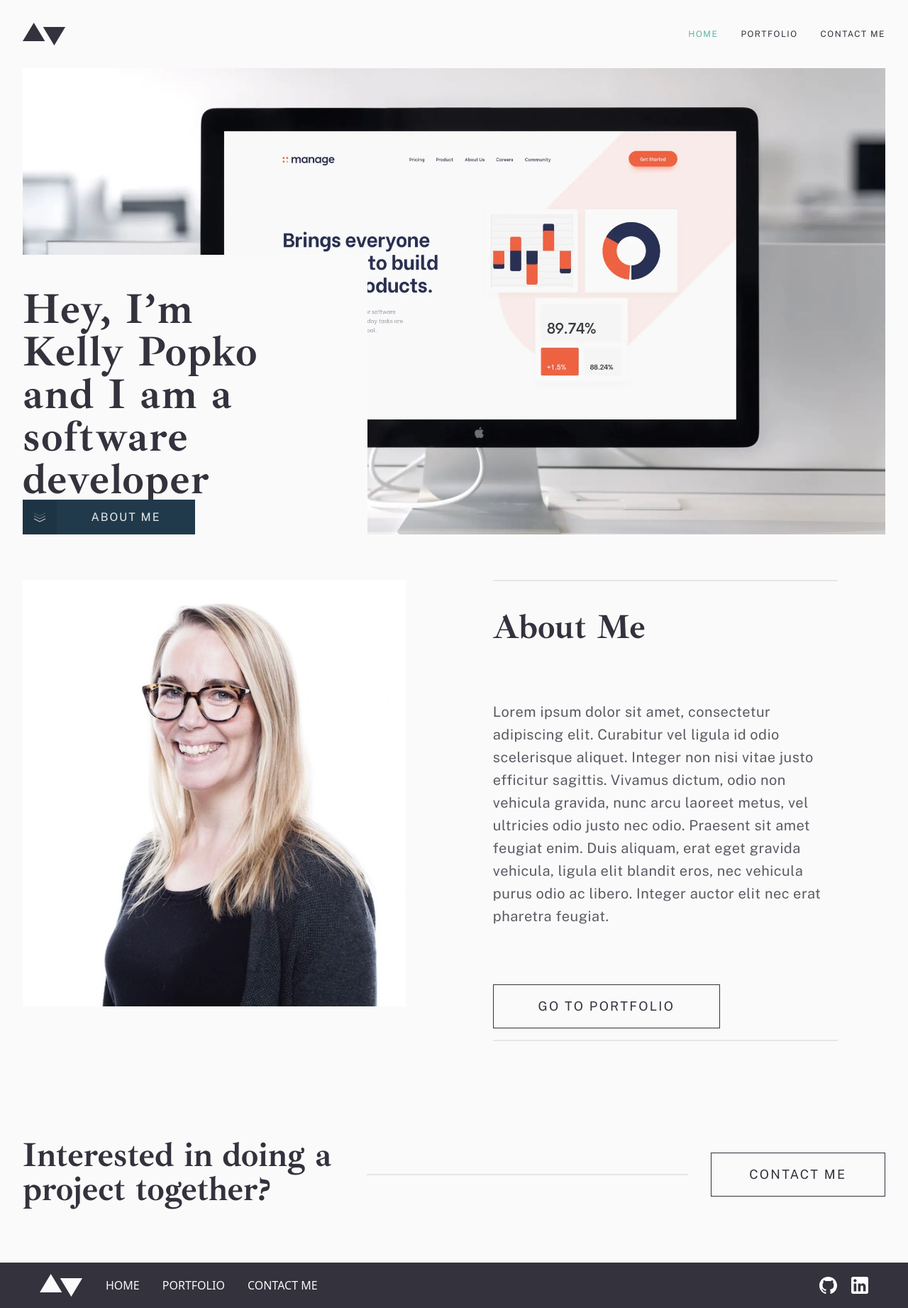
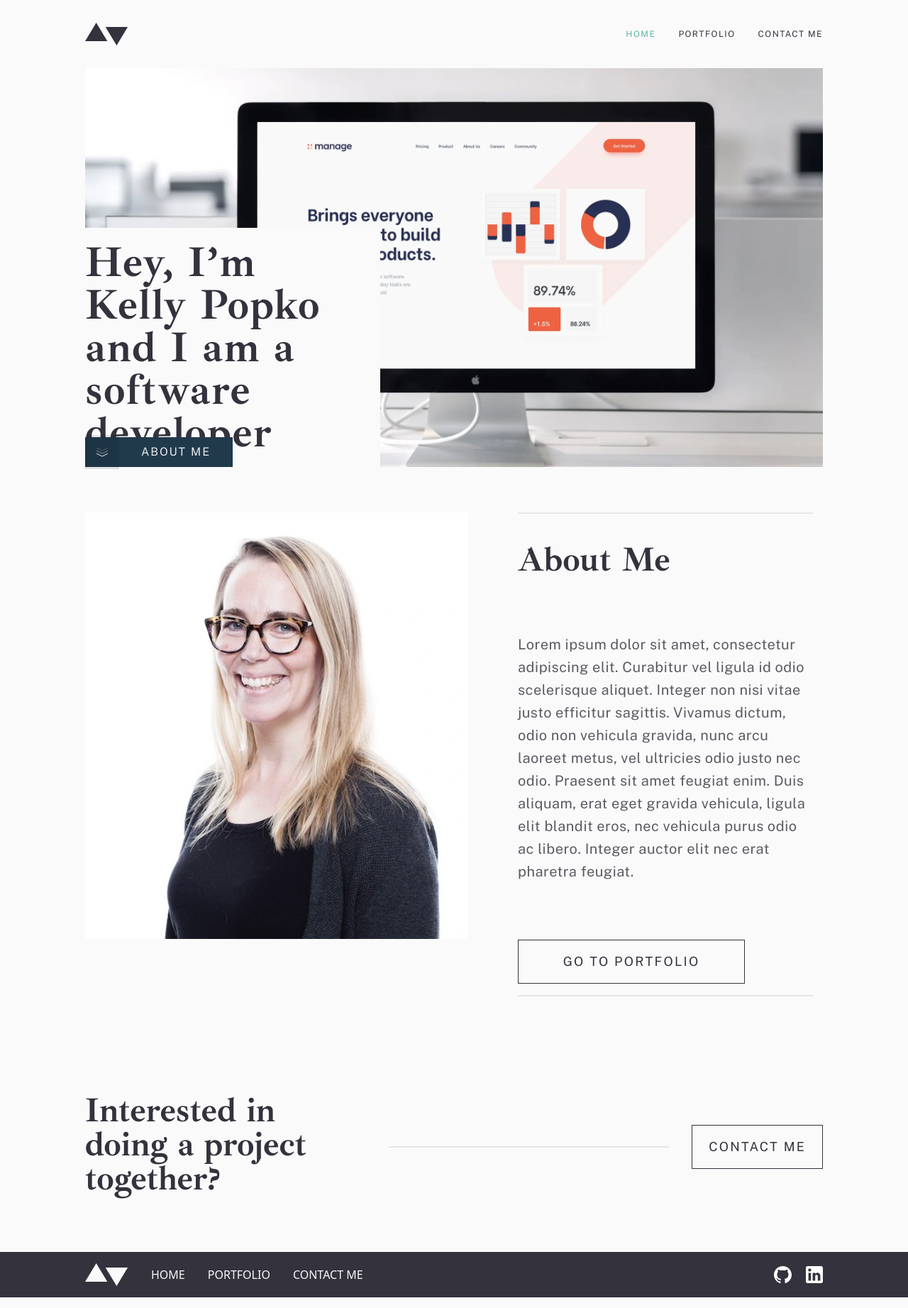
Before and after one commit to kellyky/Portfolio, a React (Vite) app: page / in a window 1280 px wide. Shown: the whole page at 71% size. Built offline with nearby package versions, Linux system fonts and the light colour scheme.

Commit message:
[wip] Broaden horizontal content padding on desktop

```diff
--- a/src/components/Contact/Contact.jsx
+++ b/src/components/Contact/Contact.jsx
@@ -9,6 +9,7 @@ export default function Contact () {
         flex-col
         items-center
         md:flex-row
+        lg:px-30
       '
     >
       <h2 className='font-ibarra font-bold
--- a/src/components/Footer/Footer.jsx
+++ b/src/components/Footer/Footer.jsx
@@ -4,7 +4,7 @@ import { LinkedIn } from '../../assets/icons/LinkedIn'
 
 export default function Footer () {
   return (
-    <footer className='bottom-0 p-12 md:p-4 gap-8
+    <footer className='bottom-0 p-12 md:p-4 gap-8 lg:px-20
       flex flex-col md:flex-row items-center justify-between
       bg-greyish-dark-blue text-very-light-grey'
     >
--- a/src/components/Header/Header.jsx
+++ b/src/components/Header/Header.jsx
@@ -10,7 +10,7 @@ export default function Header () {
 
   return (
     <header className='sticky top-0 z-3 flex justify-between items-center
-      p-8 md:py-8 lg:py-8 bg-very-light-grey'
+      p-8 md:py-8 lg:py-8 bg-very-light-grey lg:px-30'
     >
       <div>
         <Logo />
--- a/src/pages/LandingPage.jsx
+++ b/src/pages/LandingPage.jsx
@@ -8,7 +8,7 @@ export default function LandingPage () {
 
   return (
     <main className={
-      `size-full grow-1 self-center px-8
+      `size-full grow-1 self-center px-8 lg:px-30
       ${modalState ? 'blur-xs overflow-hidden' : ''}`
       }
     >
```
Also changed, not shown: src/styles/layouts.css (line endings or trailing spaces).
